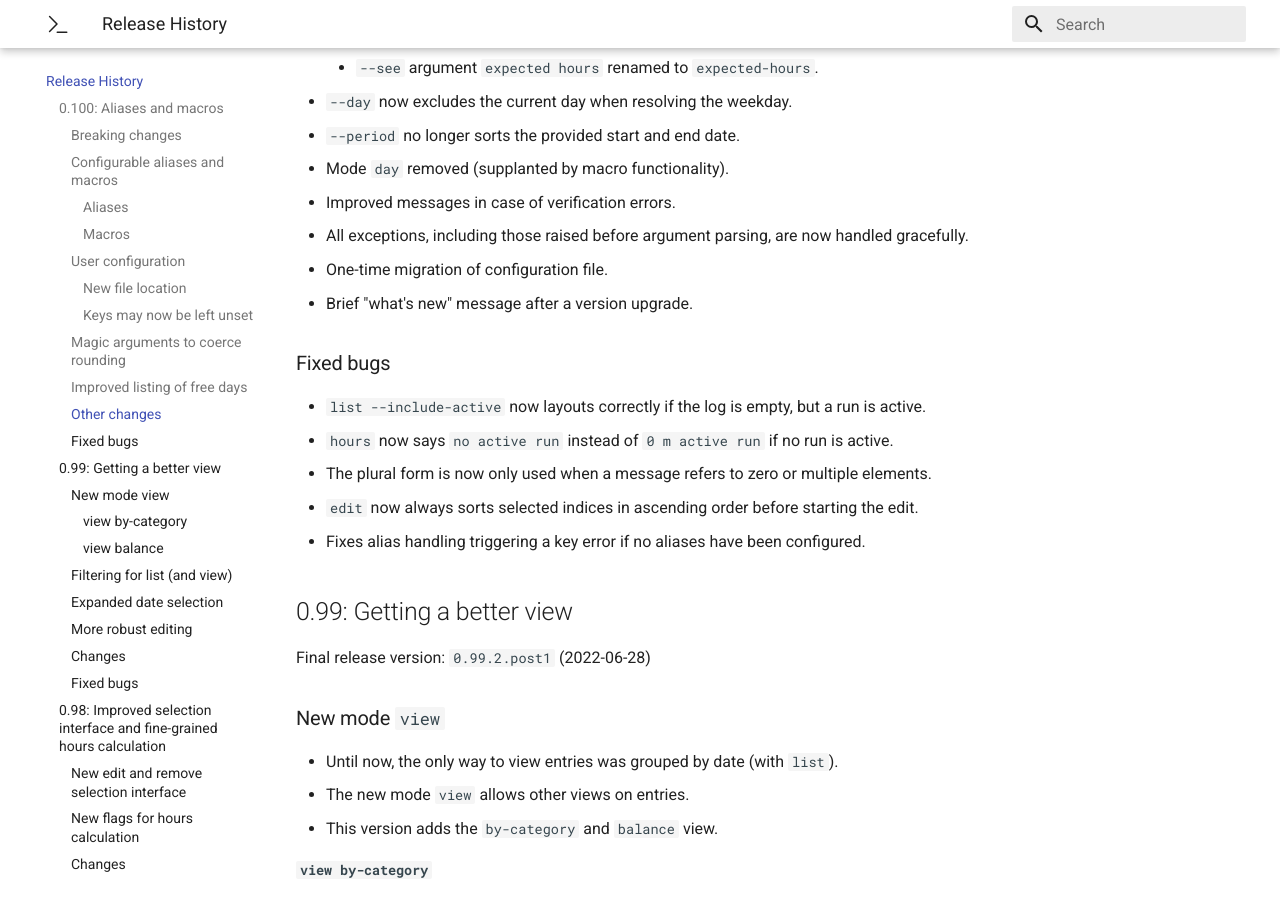
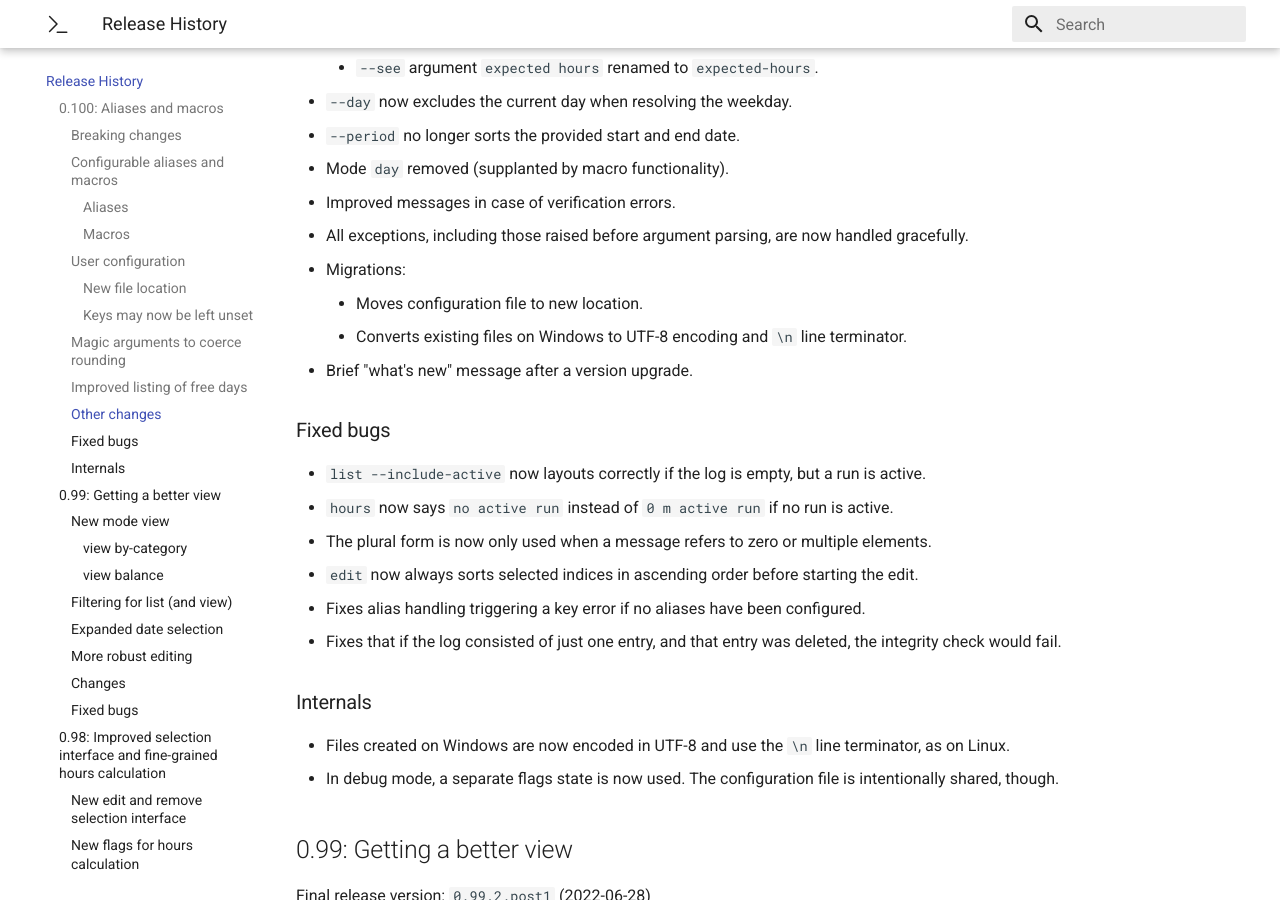
Before and after one commit to vauhochzett/work-docs, an MkDocs documentation site: the page built from docs/releases.md, in a window 1280 px wide and 900 px high, scrolled down 3018 px. Built offline with MkDocs 1.6.1 and Material for MkDocs 9.7.7, drawn with Linux system fonts in a browser that asks for light colours; some of the changed text lies outside the part shown.

Commit message:
Releases: v0.100.4

```diff
--- a/docs/releases.md
+++ b/docs/releases.md
@@ -135,7 +135,9 @@ Total: 15 free days
 - Mode `day` removed (supplanted by macro functionality).
 - Improved messages in case of verification errors.
 - All exceptions, including those raised before argument parsing, are now handled gracefully.
-- One-time migration of configuration file.
+- Migrations:
+	+ Moves configuration file to new location.
+	+ Converts existing files on Windows to UTF-8 encoding and `\n` line terminator.
 - Brief "what's new" message after a version upgrade.
 
 ### Fixed bugs
@@ -145,6 +147,12 @@ Total: 15 free days
 - The plural form is now only used when a message refers to zero or multiple elements.
 - `edit` now always sorts selected indices in ascending order before starting the edit.
 - Fixes alias handling triggering a key error if no aliases have been configured.
+- Fixes that if the log consisted of just one entry, and that entry was deleted, the integrity check would fail.
+
+### Internals
+
+- Files created on Windows are now encoded in UTF-8 and use the `\n` line terminator, as on Linux.
+- In debug mode, a separate flags state is now used. The configuration file is intentionally shared, though.
 
 
 ## 0.99: Getting a better view
```
Also changed, not shown: other parts of docs/releases.md (+1 -1 lines).
